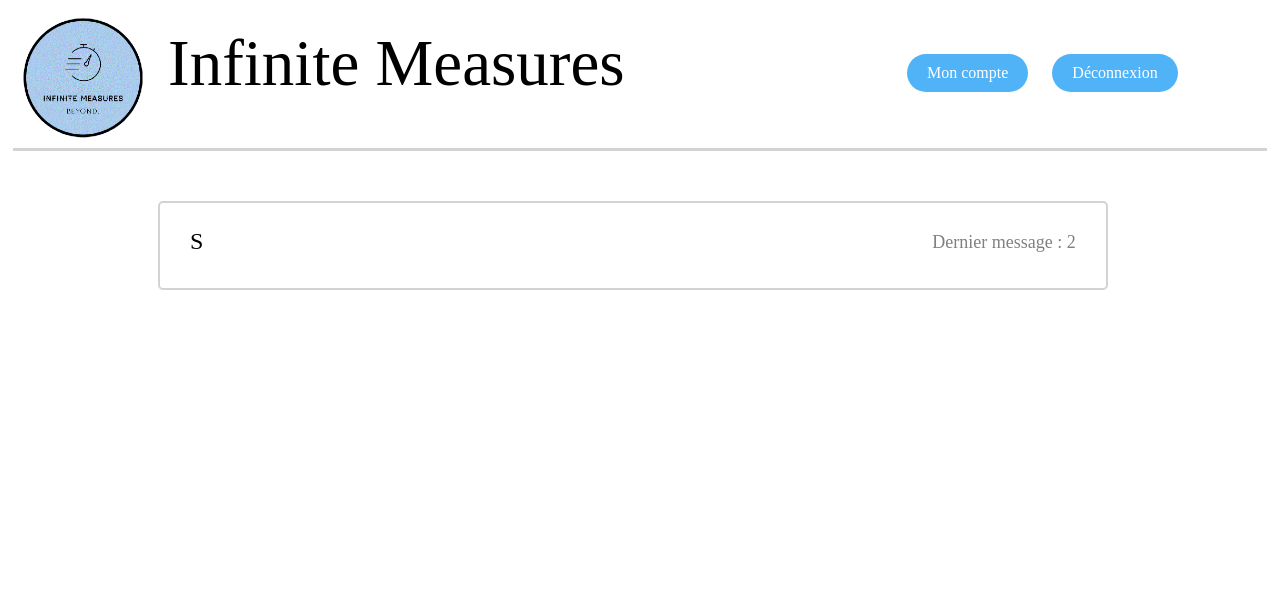
After one commit to Heiim/InfinityMeasure-s-Website, a PHP site: template view/viewforum.php in a window 1280 px wide. The commit adds this page. Shown: the top 600 px of the page. Run offline with PHP 8.4, Linux system fonts and the light colour scheme; the template is opened without the code that fills it: most values are stand-ins (such as "Sample title", 1, 10 or a date in 2020).

Commit message:
forum bien commencé

```diff
--- /dev/null
+++ b/public/style/forum.css
@@ -0,0 +1,77 @@
+.topicscontainer {
+    margin: 50px;
+    margin-left: 150px;
+    margin-right: 150px;
+    height: 400px;
+    overflow: auto;
+}
+
+.topic {
+    border: 2px solid lightgrey;
+    padding-left: 30px;
+    padding-top: 25px;
+    height: 60px;
+    width: 95%;
+    margin-bottom: 20px;
+    border-radius: 5px;
+}
+
+.topic .name {
+    font-size: x-large;
+    float: left;
+}
+
+.topic .date {
+    font-size: large;
+    float: right;
+    color: grey;
+    margin-right: 30px;
+    margin-top: 4px;
+}
+
+.postscontainer {
+    margin: 50px;
+    margin-left: 110px;
+    margin-right: 110px;
+}
+
+.postcontainer {
+    width: 98%;
+    height: 160px;
+    margin: auto;
+    border: 2px solid lightgrey;
+    padding: 10px;
+    border-radius: 5px;
+    margin-bottom: 20px;
+}
+
+.userinfo {
+    width: 12%;
+    height: 160px;
+    float: left;
+}
+
+.post {
+    padding-left: 10px;
+    margin-left: 12%;
+    height: 160px;
+    border-left: 2px solid lightgrey;
+}
+
+.username {
+    font-size: 14px;
+    display: block;
+    text-align: center;
+    margin-right: 9px;
+}
+
+.content {
+    display: block;
+}
+
+.postdate {
+    font-size: 14px;
+    color: grey;
+    display: block;
+    margin-bottom: 5px;
+}
--- /dev/null
+++ b/view/viewforum.php
@@ -0,0 +1,39 @@
+<!DOCTYPE html>
+
+<html>
+    <head>
+        <link rel="stylesheet" href="public/style/style.css">
+        <link rel="stylesheet" href="public/style/forum.css">
+        <link rel="icon" type="image/png" href="public/images/infinitelogo.png" />
+    </head>
+
+    <header>
+        <div>
+            <div class="logo">
+                <a href="index.php"><img src="public/images/infinitelogo.png" width=100%x height=100%>
+            </div>
+            <p class="name">Infinite Measures</p>
+            </a>
+        </div>
+        <div class="connection">
+            <ul>
+                <li class="button"><a class="whitelink" href="index.php?action=userprofile">Mon compte</a></li>
+                <li class="button"><a class="whitelink" href="index.php?action=logout">Déconnexion</a></li>
+            </ul>
+        </div>
+    </header>
+
+	<body>
+        <div class="topicscontainer">
+            <?php for ($i = 0; $i < count($dates); $i++) {?>
+                <a href="index.php?action=viewtopic&id=<?= $idtopics[$i] ?>">
+                    <div class="topic">
+                        <span class="name"><?= $titles[$i]?></span>
+                        <span class="date">Dernier message : <?= $dates[$i]?></span>
+                    </div>
+                </a>
+            <?php } ?>
+        </div>
+    </body>
+
+</html>
```
Also changed, not shown: controller/controller.php (+12 -0 lines), index.php (+7 -0 lines), model/gettopic.php (added, +44 -0 lines), model/gettopics.php (added, +22 -0 lines), view/viewtopic.php (added, +48 -0 lines), images/userspics/9e457be343ad9c9d614ee907507fb0202f91d1a84d2c75e9cf0768dd63431a09.JPG (deleted).
